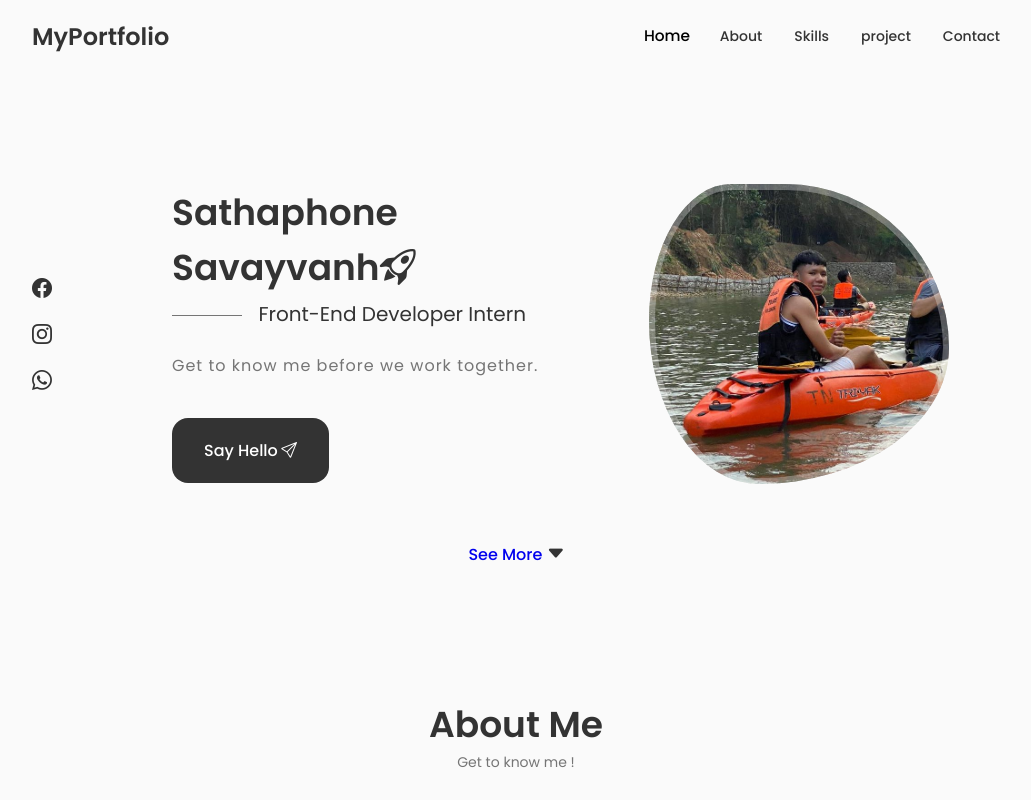
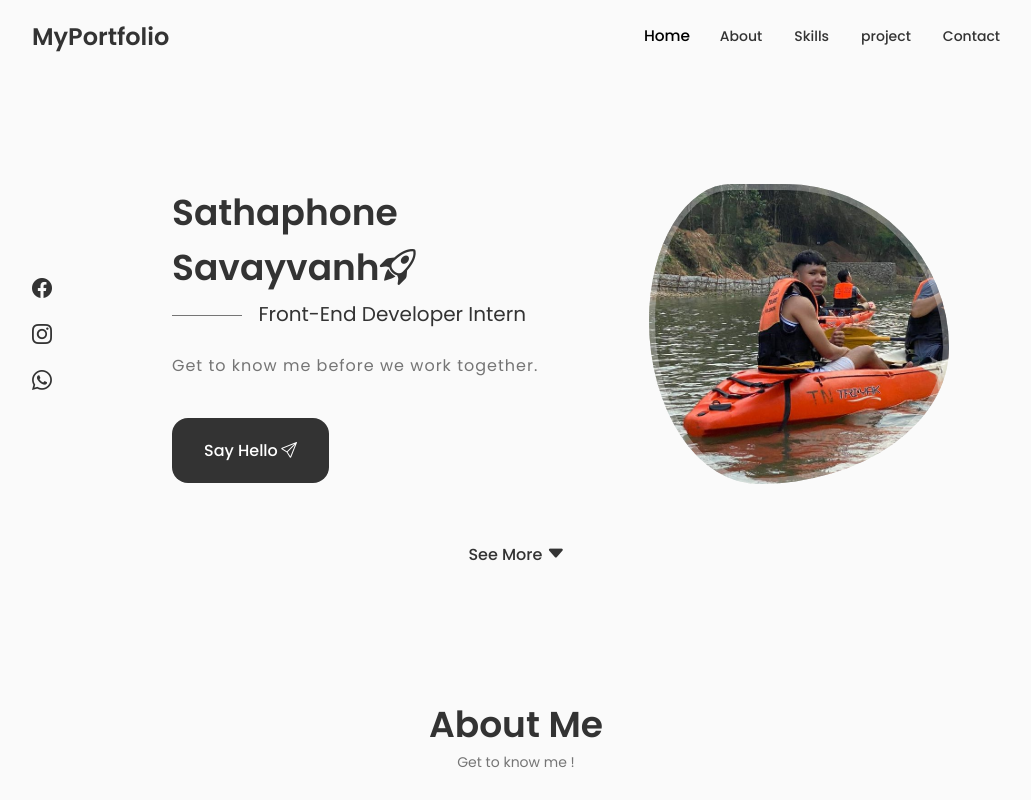
Before and after one commit to GSSPS88/Sathaphone-Savayvanh, a React (Vite) app: page / in a window 1280 px wide. Shown: the top 800 px of the page, without its empty margins (124-1155 px from the left). Built offline with nearby package versions, Linux system fonts and the light colour scheme.

Commit message:
Update home.css
my last commit

```diff
--- a/src/components/home/home.css
+++ b/src/components/home/home.css
@@ -137,6 +137,7 @@
     font-weight: var(--font-medium);
     margin-right: var(--mb-0-25);
     margin-left: 2px;
+    color: var(--title-color);
 }
 
 .home__scroll-button {
```
